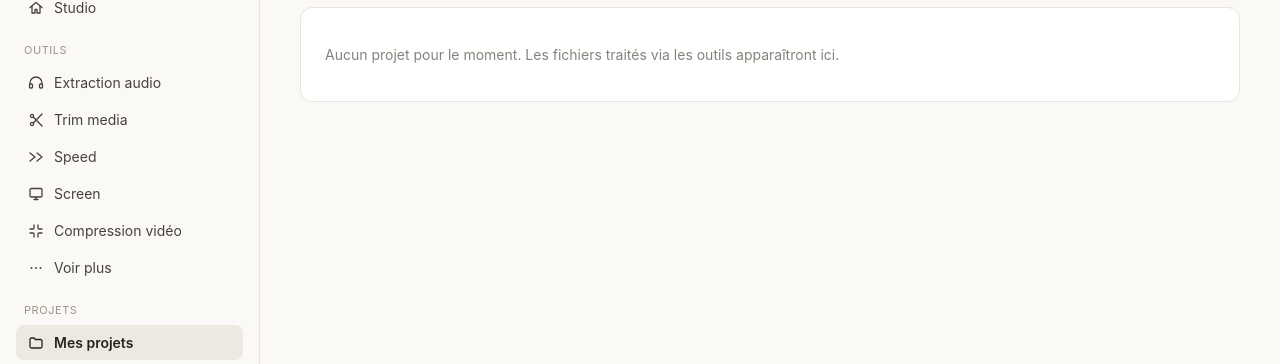
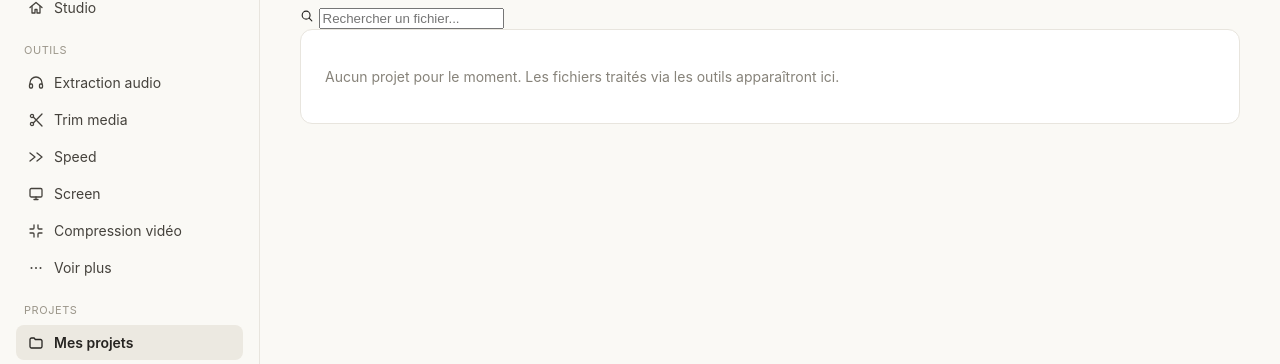
Before and after one commit to FabrichJean/Stone-Studio, a FastAPI app: page /projects in a window 1280 px wide. Shown: the part 108-472 px from the top of the page. Run offline with FastAPI, Linux system fonts and the light colour scheme; data that the repository does not hold is empty.

Commit message:
Add toolbar with tabs and search input to projects page
Introduce a projects-toolbar container combining a tool tabs section (#projectsTabs) and a search input (#projectsSearch) with an SVG search icon. Lays out the HTML structure for filtering and searching project files.

```diff
--- a/webapp/templates/projects.html
+++ b/webapp/templates/projects.html
@@ -15,6 +15,14 @@
       </div>
     </header>
 
+    <div class="projects-toolbar">
+      <div class="projects-tabs" id="projectsTabs"></div>
+      <div class="projects-search">
+        <svg width="14" height="14" viewBox="0 0 16 16" fill="none" stroke="currentColor" stroke-width="1.3" stroke-linecap="round"><circle cx="7" cy="7" r="4.5"/><path d="M13.5 13.5L10.5 10.5"/></svg>
+        <input type="text" id="projectsSearch" placeholder="Rechercher un fichier..." autocomplete="off" />
+      </div>
+    </div>
+
     <div id="projectsContainer"></div>
 {% endblock %}
 {% block scripts %}
```
